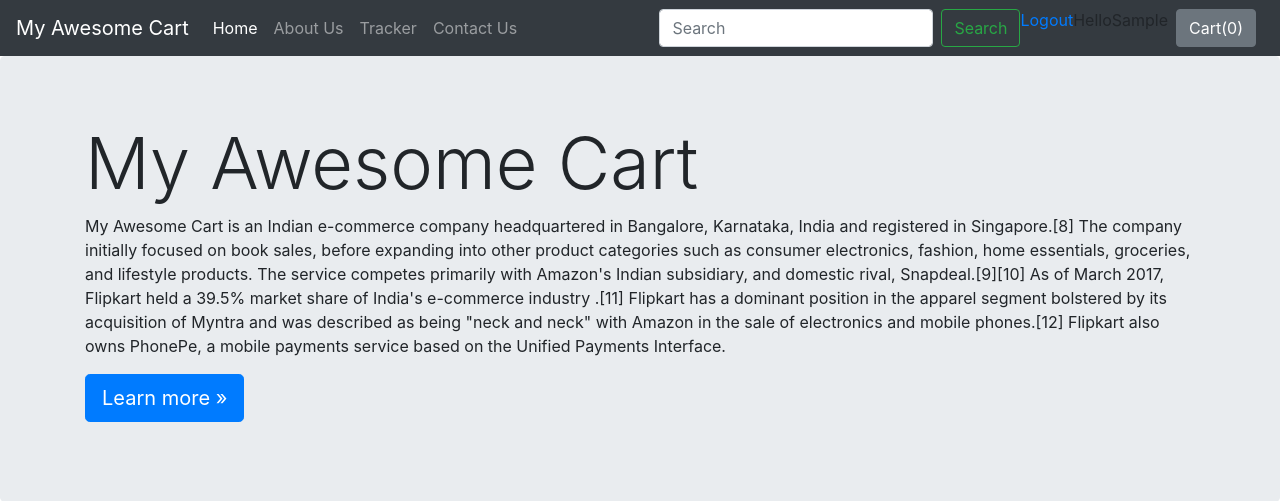
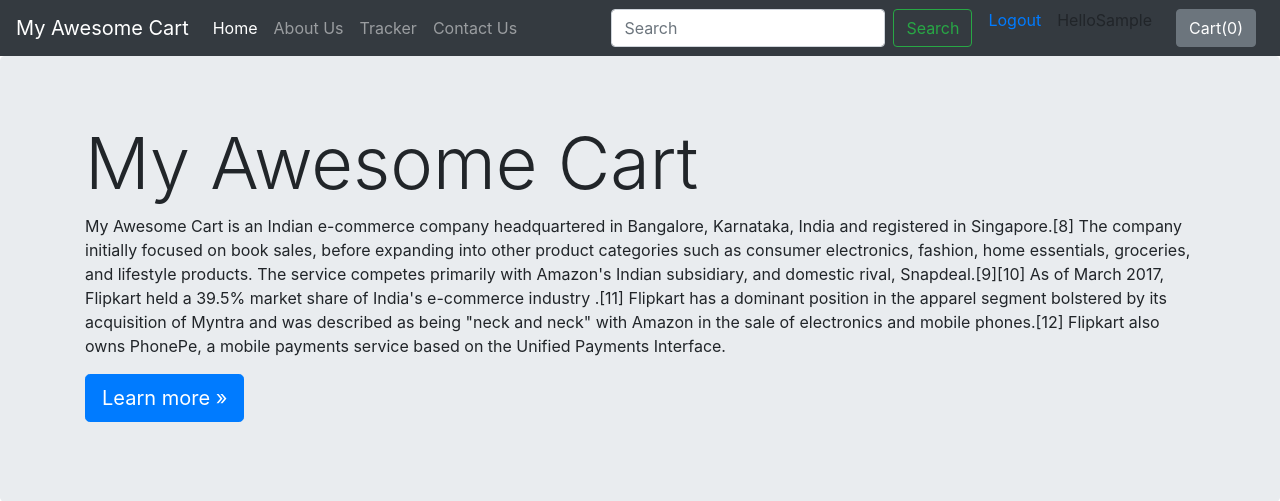
Before and after one commit to umarshaikhp/django, a Django app: page /shop/about/ in a window 1280 px wide. Shown: the top 501 px of the page. Run offline with Django 3.2, Linux system fonts and the light colour scheme; the visitor is signed in with stand-in values (Sample User, id 1); some libraries are stand-ins or nearby versions.

Commit message:
new changes

```diff
--- a/mac/shop/Templates/shop/basic.html
+++ b/mac/shop/Templates/shop/basic.html
@@ -45,8 +45,8 @@
             </form>
 
             {% if user.is_authenticated %}
-            <p><a href="accounts/logout">Logout</a></p>
-            <p>Hello{{user.first_name}}</p>
+            <p class="ml-3"><a href="accounts/logout">Logout</a></p>
+            <p class="mx-3">Hello{{user.first_name}}</p>
 
             {% else %}
             <p class="mx-2 mb-1"><a href="accounts/register">Register</a></p>
```
